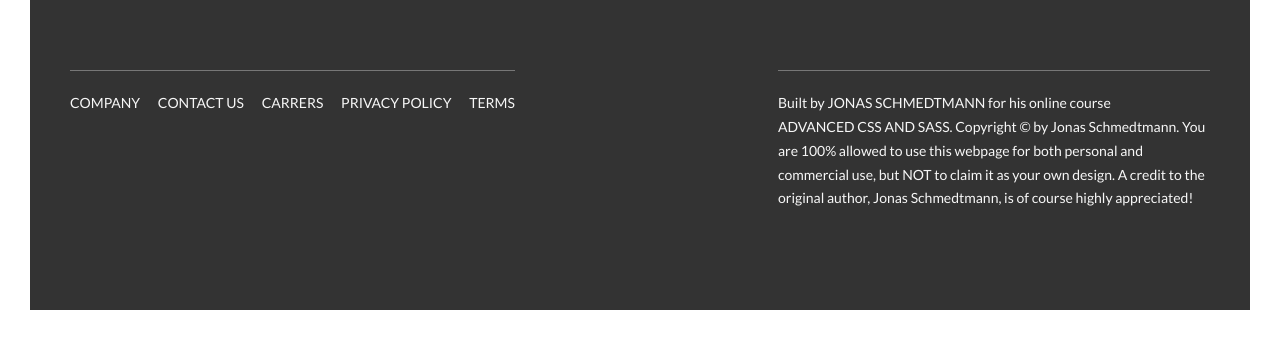
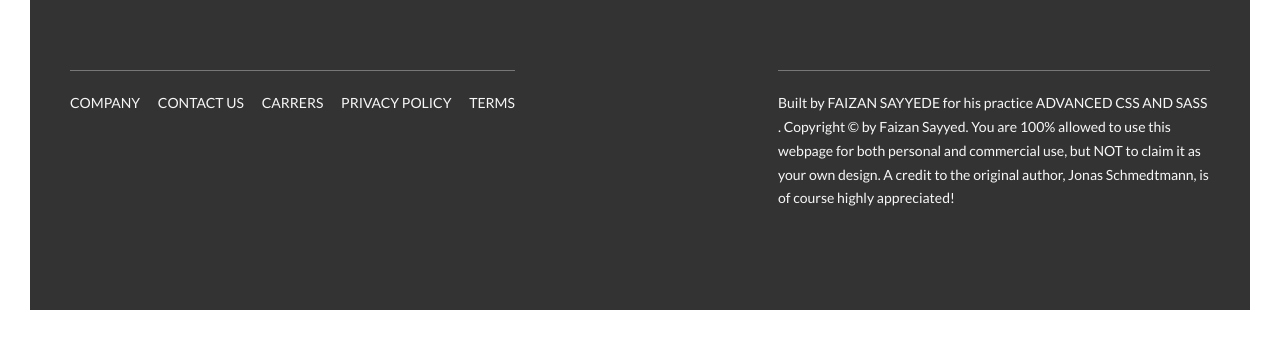
Before and after one commit to faizansayyed/outdoors-tours, a website: page index.html in a window 1280 px wide. Shown: the part 5533-5873 px from the top of the page. Drawn offline with Linux system fonts and the light colour scheme.

Commit message:
updated footer text

```diff
--- a/index.html
+++ b/index.html
@@ -394,8 +394,8 @@
         </div>
         <div class="col-1-of-2">
             <p class="footer__copyright">
-                Built by <a href="#" class="footer__link">Jonas Schmedtmann</a> for his online course <a href="#" class="footer__link">Advanced CSS and Sass</a>.
-                Copyright &copy; by Jonas Schmedtmann. You are 100% allowed to use this webpage for both personal
+                Built by <a href="#" class="footer__link">Faizan Sayyede</a> for his practice <a href="#" class="footer__link">Advanced CSS and Sass</a>.
+                Copyright &copy; by Faizan Sayyed. You are 100% allowed to use this webpage for both personal
                 and commercial use, but NOT to claim it as your own design. A credit to the original author, Jonas
                 Schmedtmann, is of course highly appreciated!
             </p>
```
